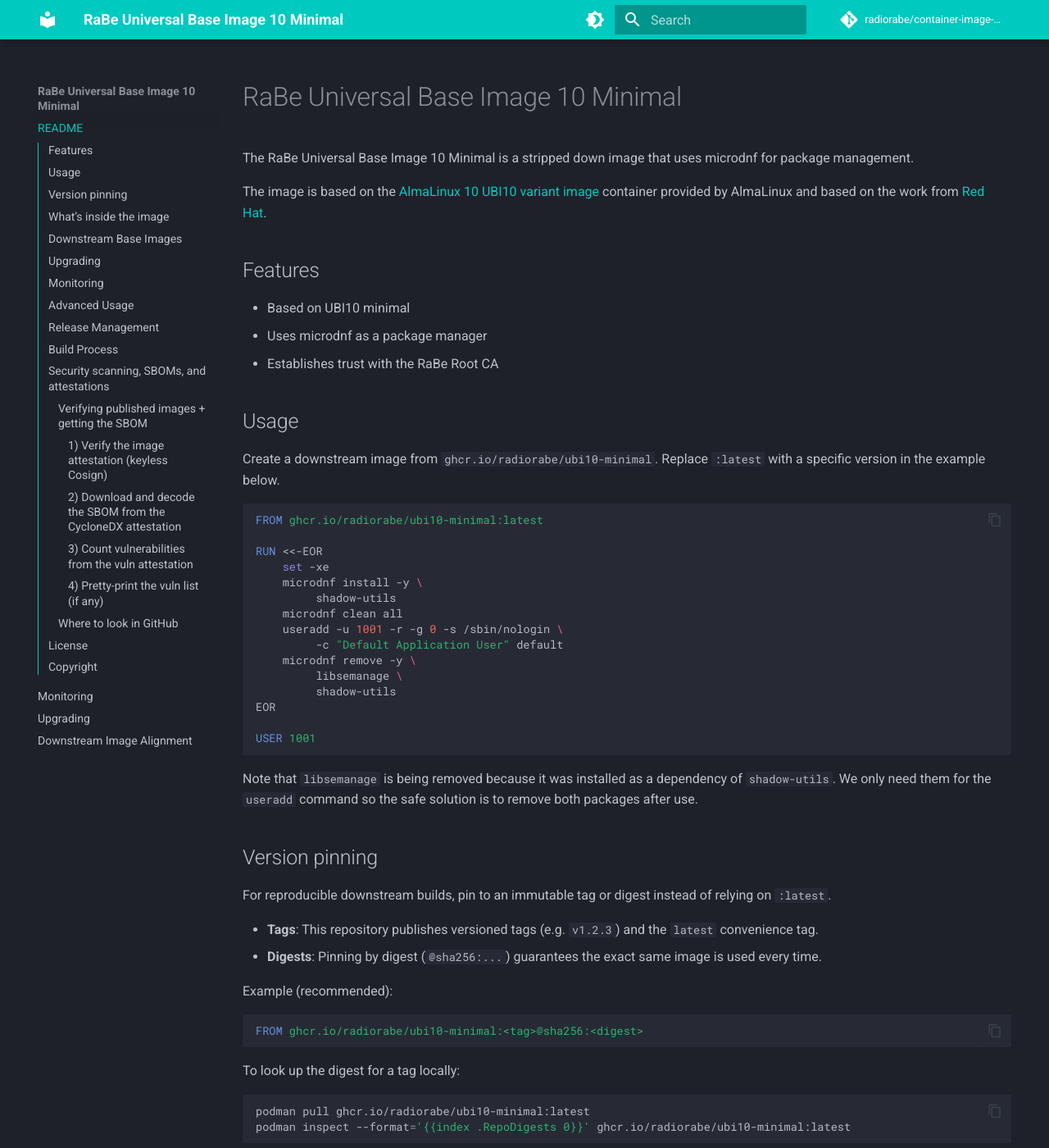
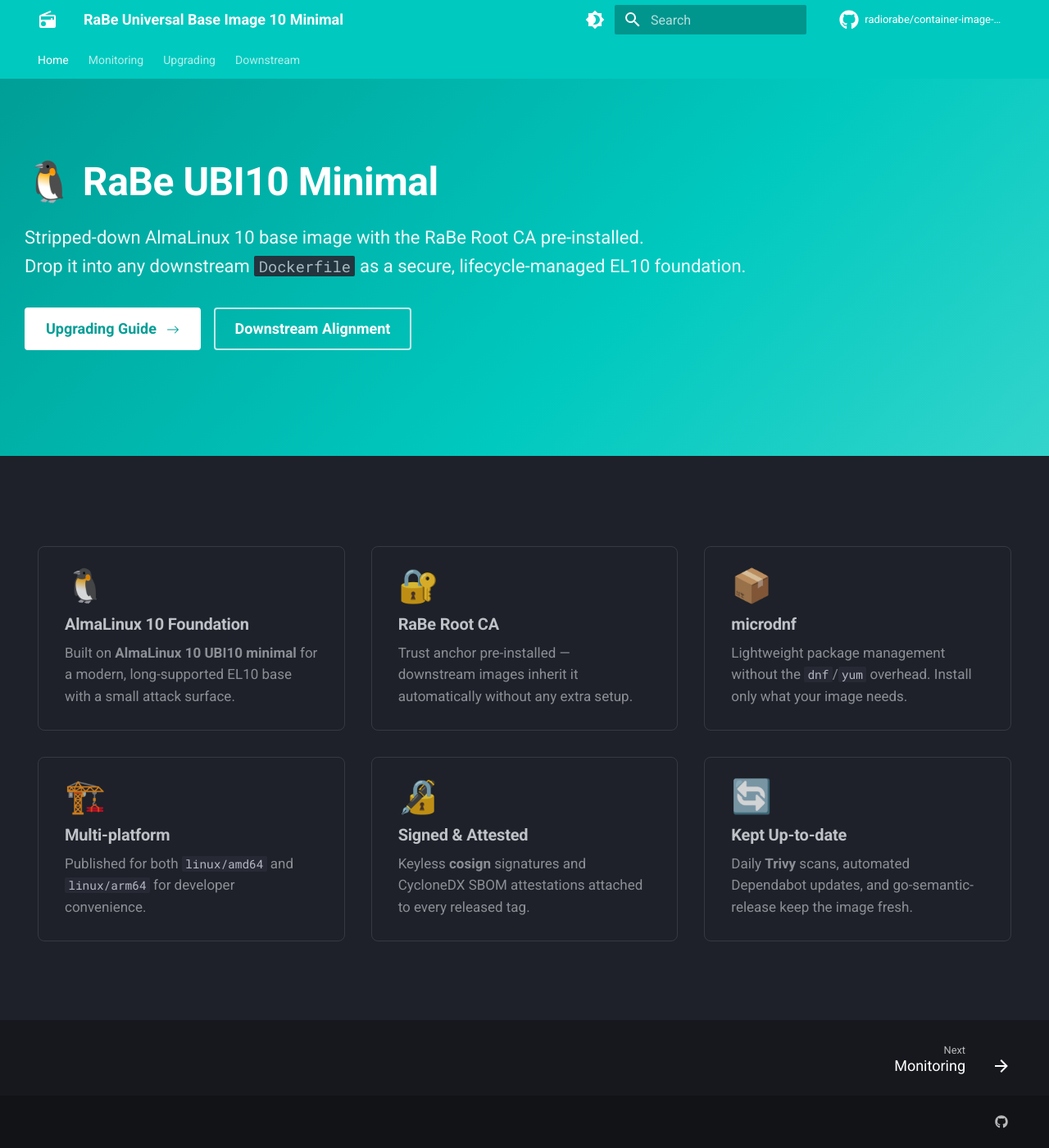
Before and after one commit to radiorabe/container-image-ubi10-minimal, an MkDocs documentation site: the page built from docs/index.md, in a window 1280 px wide and 1400 px high. Shown: the whole window at 82% size. Built offline with MkDocs 1.6.1 and Material for MkDocs 9.7.7, drawn with Linux system fonts in a browser that asks for light colours; comment, search, counter and statistics services are not loaded; some of the changed text lies outside the part shown.

Commit message:
feat: replace README copy pattern with dedicated MkDocs home page
Agent-Logs-Url: https://github.com/radiorabe/container-image-ubi10-minimal/sessions/d8df2bb1-4b5e-4cb8-944c-6a9008ac5108

Co-authored-by: hairmare <116588+hairmare@users.noreply.github.com>

```diff
--- a/docs/css/style.css
+++ b/docs/css/style.css
@@ -1,10 +1,140 @@
-/* set primary color */
+/* ───────────────────────────────────────────────────
+   Brand colours
+─────────────────────────────────────────────────── */
 :root {
   --md-primary-fg-color:        #00C9BF;
+  --md-primary-fg-color--light: #33d4cb;
+  --md-primary-fg-color--dark:  #009e96;
   --md-accent-fg-color:         #00C9BF;
 }
 
-/* make code selectable on main */
+/* make code non-selectable (shell prompt operators) */
 .highlight .o {
-    user-select: none;
+  user-select: none;
 }
+
+/* ───────────────────────────────────────────────────
+   Hero section (home page)
+─────────────────────────────────────────────────── */
+.tx-hero {
+  padding: 2rem 0 3rem;
+  background: linear-gradient(
+    135deg,
+    var(--md-primary-fg-color--dark) 0%,
+    var(--md-primary-fg-color) 60%,
+    var(--md-primary-fg-color--light) 100%
+  );
+  color: #fff;
+}
+
+[data-md-color-scheme="default"] .tx-hero {
+  background: linear-gradient(
+    135deg,
+    var(--md-primary-fg-color--dark) 0%,
+    var(--md-primary-fg-color) 60%,
+    var(--md-primary-fg-color--light) 100%
+  );
+}
+
+.tx-hero .md-grid {
+  display: flex;
+  align-items: center;
+  gap: 2rem;
+  min-height: 18rem;
+}
+
+.tx-hero__content {
+  flex: 1 1 0;
+  color: #fff;
+}
+
+.tx-hero__content h1 {
+  color: #fff !important;
+  font-size: 2.4rem;
+  font-weight: 700;
+  line-height: 1.2;
+  margin-bottom: .8rem;
+}
+
+.tx-hero__content p {
+  font-size: 1.1rem;
+  line-height: 1.6;
+  margin-bottom: 1.6rem;
+  opacity: .92;
+}
+
+.tx-hero__content .md-button {
+  border-radius: 4px;
+  font-size: .9rem;
+  font-weight: 600;
+  margin-right: .6rem;
+  margin-bottom: .6rem;
+  padding: .5rem 1.2rem;
+}
+
+.tx-hero__content .md-button--primary {
+  background-color: #fff;
+  color: var(--md-primary-fg-color--dark) !important;
+  border: 2px solid #fff;
+}
+
+.tx-hero__content .md-button--primary:hover {
+  background-color: rgba(255,255,255,.88);
+}
+
+.tx-hero__content .md-button:not(.md-button--primary) {
+  background-color: transparent;
+  border: 2px solid rgba(255,255,255,.75);
+  color: #fff !important;
+}
+
+.tx-hero__content .md-button:not(.md-button--primary):hover {
+  border-color: #fff;
+  background-color: rgba(255,255,255,.12);
+}
+
+/* ───────────────────────────────────────────────────
+   Feature grid (home page)
+─────────────────────────────────────────────────── */
+.tx-features {
+  padding: 3rem 0;
+}
+
+.tx-features__grid {
+  display: grid;
+  grid-template-columns: repeat(auto-fill, minmax(280px, 1fr));
+  gap: 1.6rem;
+}
+
+.tx-feature {
+  padding: 1.4rem 1.6rem;
+  border-radius: 8px;
+  border: 1px solid var(--md-default-fg-color--lightest);
+  transition: box-shadow .2s, border-color .2s;
+}
+
+.tx-feature:hover {
+  box-shadow: 0 4px 20px rgba(0,0,0,.08);
+  border-color: var(--md-primary-fg-color);
+}
+
+.tx-feature__icon {
+  font-size: 2rem;
+  line-height: 1;
+  margin-bottom: .6rem;
+}
+
+.tx-feature h2 {
+  font-size: 1rem;
+  font-weight: 700;
+  margin: 0 0 .4rem;
+  border: none;
+  color: var(--md-typeset-color);
+}
+
+.tx-feature p {
+  font-size: .85rem;
+  line-height: 1.55;
+  margin: 0;
+  color: var(--md-default-fg-color--light);
+}
--- /dev/null
+++ b/docs/index.md
@@ -0,0 +1,6 @@
+---
+template: home.html
+hide:
+  - navigation
+  - toc
+---
--- /dev/null
+++ b/docs/overrides/home.html
@@ -0,0 +1,97 @@
+{% extends "main.html" %}
+
+{% block tabs %}
+  {{ super() }}
+
+  <section class="tx-hero">
+    <div class="md-grid md-typeset">
+      <div class="tx-hero__content">
+        <h1>🐧 RaBe UBI10 Minimal</h1>
+        <p>
+          Stripped-down AlmaLinux 10 base image with the RaBe Root CA pre-installed.<br>
+          Drop it into any downstream <code>Dockerfile</code> as a secure,
+          lifecycle-managed EL10 foundation.
+        </p>
+        <a
+          href="{{ 'upgrading/' | url }}"
+          title="Upgrading Guide"
+          class="md-button md-button--primary"
+        >
+          Upgrading Guide
+          <svg xmlns="http://www.w3.org/2000/svg" viewBox="0 0 16 16" width="16" height="16" fill="currentColor" style="vertical-align:middle;margin-left:.4em"><path d="M1 8a.5.5 0 0 1 .5-.5h11.793l-3.147-3.146a.5.5 0 0 1 .708-.708l4 4a.5.5 0 0 1 0 .708l-4 4a.5.5 0 0 1-.708-.708L13.293 8.5H1.5A.5.5 0 0 1 1 8z"/></svg>
+        </a>
+        <a
+          href="{{ 'downstream/' | url }}"
+          title="Downstream Alignment"
+          class="md-button"
+        >
+          Downstream Alignment
+        </a>
+      </div>
+    </div>
+  </section>
+{% endblock %}
+
+{% block content %}
+  <section class="tx-features">
+    <div class="md-grid">
+      <div class="tx-features__grid md-typeset">
+
+        <div class="tx-feature">
+          <div class="tx-feature__icon">🐧</div>
+          <h2>AlmaLinux 10 Foundation</h2>
+          <p>
+            Built on <strong>AlmaLinux 10 UBI10 minimal</strong> for a modern,
+            long-supported EL10 base with a small attack surface.
+          </p>
+        </div>
+
+        <div class="tx-feature">
+          <div class="tx-feature__icon">🔐</div>
+          <h2>RaBe Root CA</h2>
+          <p>
+            Trust anchor pre-installed — downstream images inherit it
+            automatically without any extra setup.
+          </p>
+        </div>
+
+        <div class="tx-feature">
+          <div class="tx-feature__icon">📦</div>
+          <h2>microdnf</h2>
+          <p>
+            Lightweight package management without the <code>dnf</code>/<code>yum</code>
+            overhead. Install only what your image needs.
+          </p>
+        </div>
+
+        <div class="tx-feature">
+          <div class="tx-feature__icon">🏗️</div>
+          <h2>Multi-platform</h2>
+          <p>
+            Published for both <code>linux/amd64</code> and
+            <code>linux/arm64</code> for developer convenience.
+          </p>
+        </div>
+
+        <div class="tx-feature">
+          <div class="tx-feature__icon">🔏</div>
+          <h2>Signed &amp; Attested</h2>
+          <p>
+            Keyless <strong>cosign</strong> signatures and CycloneDX SBOM
+            attestations attached to every released tag.
+          </p>
+        </div>
+
+        <div class="tx-feature">
+          <div class="tx-feature__icon">🔄</div>
+          <h2>Kept Up-to-date</h2>
+          <p>
+            Daily <strong>Trivy</strong> scans, automated Dependabot updates,
+            and go-semantic-release keep the image fresh.
+          </p>
+        </div>
+
+      </div>
+    </div>
+  </section>
+{% endblock %}
--- a/mkdocs.yml
+++ b/mkdocs.yml
@@ -5,26 +5,51 @@ repo_name: radiorabe/container-image-ubi10-minimal
 
 theme:
   name: "material"
+  custom_dir: docs/overrides
   palette:
     # Palette toggle for dark mode
     - scheme: slate
       primary: '#00c9bf'
+      accent: '#00c9bf'
       toggle:
         icon: material/brightness-4
         name: Switch to light mode
     # Palette toggle for light mode
     - scheme: default
       primary: '#00c9bf'
+      accent: '#00c9bf'
       toggle:
         icon: material/brightness-7
         name: Switch to dark mode
+  font:
+    text: Roboto
+    code: Roboto Mono
   icon:
-    repo: fontawesome/brands/git-alt
+    repo: fontawesome/brands/github
+    logo: material/radio
   features:
+    - content.code.annotate
     - content.code.copy
-    - toc.integrate
+    - navigation.footer
+    - navigation.sections
+    - navigation.tabs
+    - navigation.top
+    - navigation.tracking
+    - search.highlight
+    - search.share
+    - search.suggest
+    - toc.follow
 
 markdown_extensions:
+- admonition
+- attr_list
+- md_in_html
+- toc:
+    permalink: true
+- pymdownx.details
+- pymdownx.emoji:
+    emoji_index: !!python/name:material.extensions.emoji.twemoji
+    emoji_generator: !!python/name:material.extensions.emoji.to_svg
 - pymdownx.highlight:
     anchor_linenums: true
 - pymdownx.inlinehilite
@@ -34,12 +59,15 @@ markdown_extensions:
 extra_css:
 - css/style.css
 
+extra:
+  social:
+    - icon: fontawesome/brands/github
+      link: https://github.com/radiorabe/container-image-ubi10-minimal
+      name: GitHub
+  generator: false
+
 plugins:
 - search
-- gen-files:
-    scripts:
-    - docs/gen_ref_pages.py
-- literate-nav
 - section-index
 - llmstxt:
     markdown_description: |
@@ -48,8 +76,6 @@ plugins:
       so that downstream images inherit it automatically. Use it as a FROM base for any
       RaBe container image that needs a modern, lifecycle-managed EL10 foundation.
     sections:
-      Documentation:
-        - index.md
       Monitoring:
         - monitoring.md
       Upgrading:
@@ -58,10 +84,7 @@ plugins:
         - downstream.md
 
 nav:
-  - README: index.md
+  - Home: index.md
   - Monitoring: monitoring.md
   - Upgrading: upgrading.md
-  - Downstream Image Alignment: downstream.md
-
-watch:
-  - README.md
+  - Downstream: downstream.md
```
Also changed, not shown: AGENTS.md (+10 -6 lines), docs/AGENTS.md (+10 -7 lines), docs/downstream.md (+1 -1 lines), docs/gen_ref_pages.py (deleted, +0 -12 lines).
